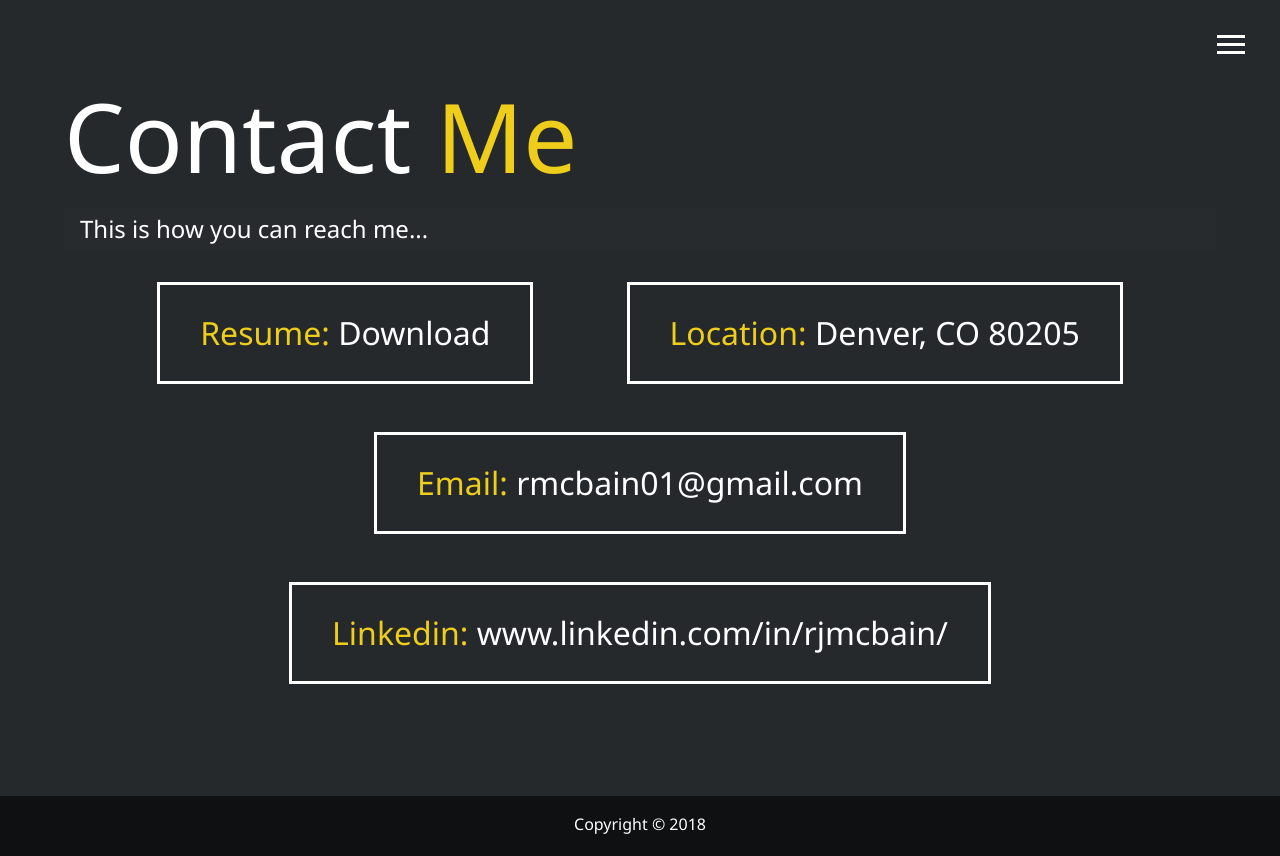
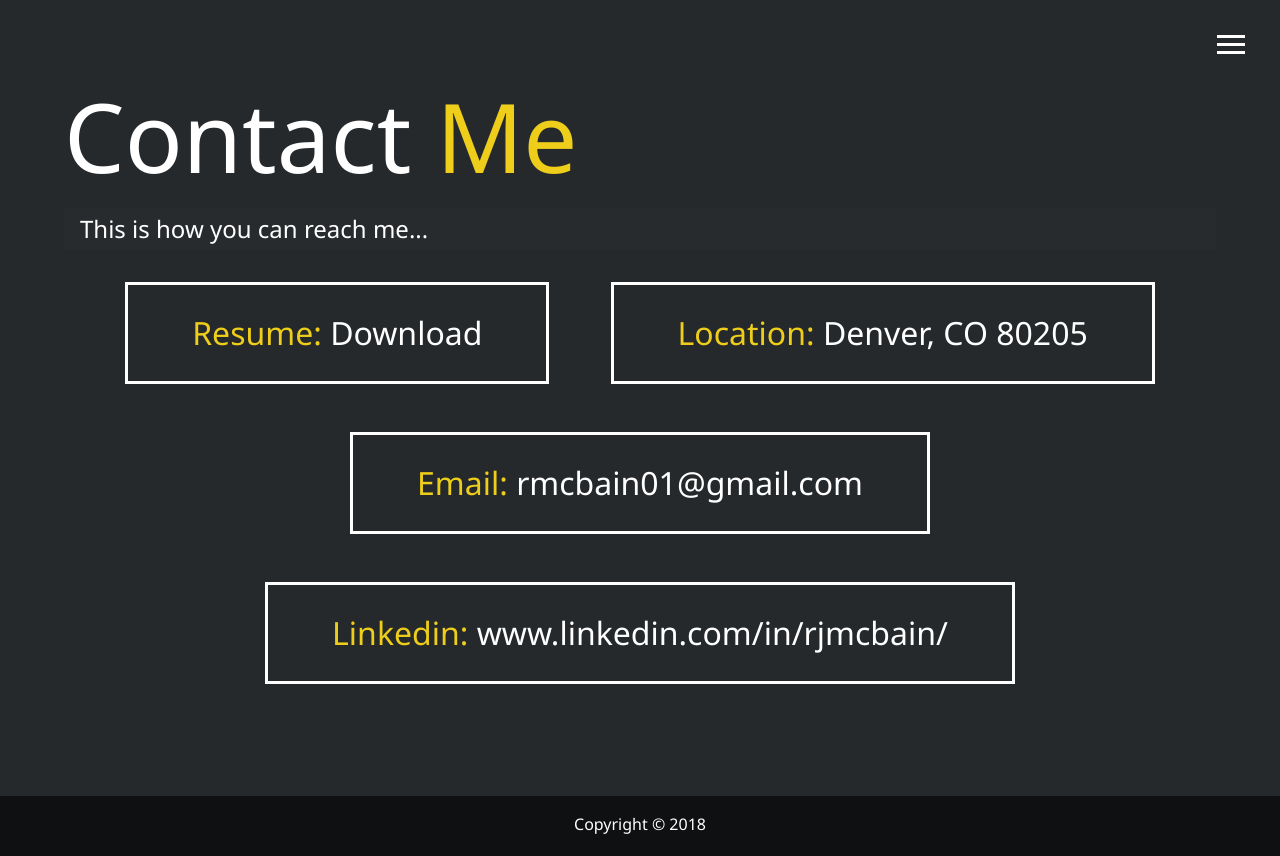
Before and after one commit to rjmcbain/website2018, a website: page dist/contact.html in a window 1280 px wide. Drawn offline with Linux system fonts and the light colour scheme.

Commit message:
fixing contact media queries

```diff
--- a/scss/_mobile.scss
+++ b/scss/_mobile.scss
@@ -2,6 +2,30 @@
 @include mediaXl {
   .projects {
     grid-template-columns: repeat(4, 1fr);
+  }
+  .boxes {
+    display: flex;
+    flex-wrap: wrap;
+    justify-content: space-evenly;
+    align-items: center;
+    margin-top: 1rem;
+
+    div {
+      font-size: 2rem;
+      border: 3px #fff solid;
+      padding: 1.5rem 4rem;
+      margin-bottom: 3rem;
+      @include easeOut;
+
+      &:hover {
+        padding: 0.5rem 1.5rem;
+        background: $secondary-color;
+        color: set-text-color($secondary-color);
+        span {
+          color: set-text-color($secondary-color);
+        }
+      }
+    }
   }
 }
 
@@ -69,7 +93,7 @@
 
   .boxes div {
     padding: 1rem 2rem;
-    font-size: 1.2rem;
+    font-size: 0.5rem;
   }
 }
 
```
Also changed, not shown: dist/about.html, dist/css/main.css, 1 other file.
